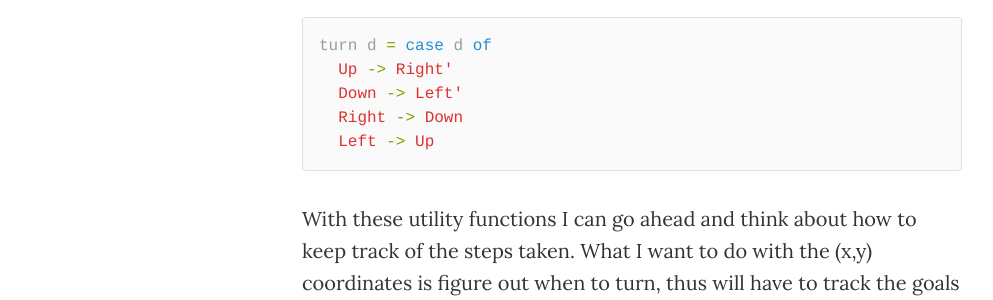
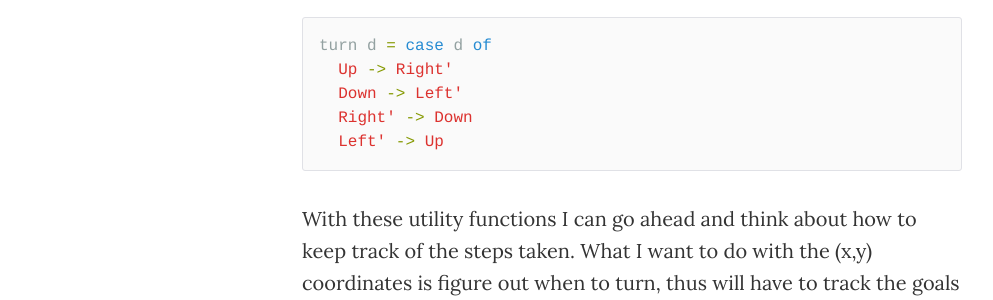
Before and after one commit to noreta/5min, a Jekyll site: the page built from _posts/2016-05-04-spiral.md, in a window 1280 px wide and 900 px high, scrolled down 3118 px. Shown: the part 151-451 px from the top of the window, without its empty margins (8-1001 px from the left). Built offline with Jekyll 4.4.1, drawn with Linux system fonts in a browser that asks for light colours.

Commit message:
:ambulance: typo

```diff
--- a/_posts/2016-05-04-spiral.md
+++ b/_posts/2016-05-04-spiral.md
@@ -79,8 +79,8 @@ def change(index):
 turn d = case d of
   Up -> Right'
   Down -> Left'
-  Right -> Down
-  Left -> Up
+  Right' -> Down
+  Left' -> Up
 {% endhighlight %}
 
 With these utility functions I can go ahead and think about how to keep track of the steps taken. What I want to do with the (x,y) coordinates is figure out when to turn, thus will have to track the goals for the step. So far I have this much written out, for recursively taking steps until the specified number *n*. I still need to track the step goal for the level so that directions can be specified.
```
